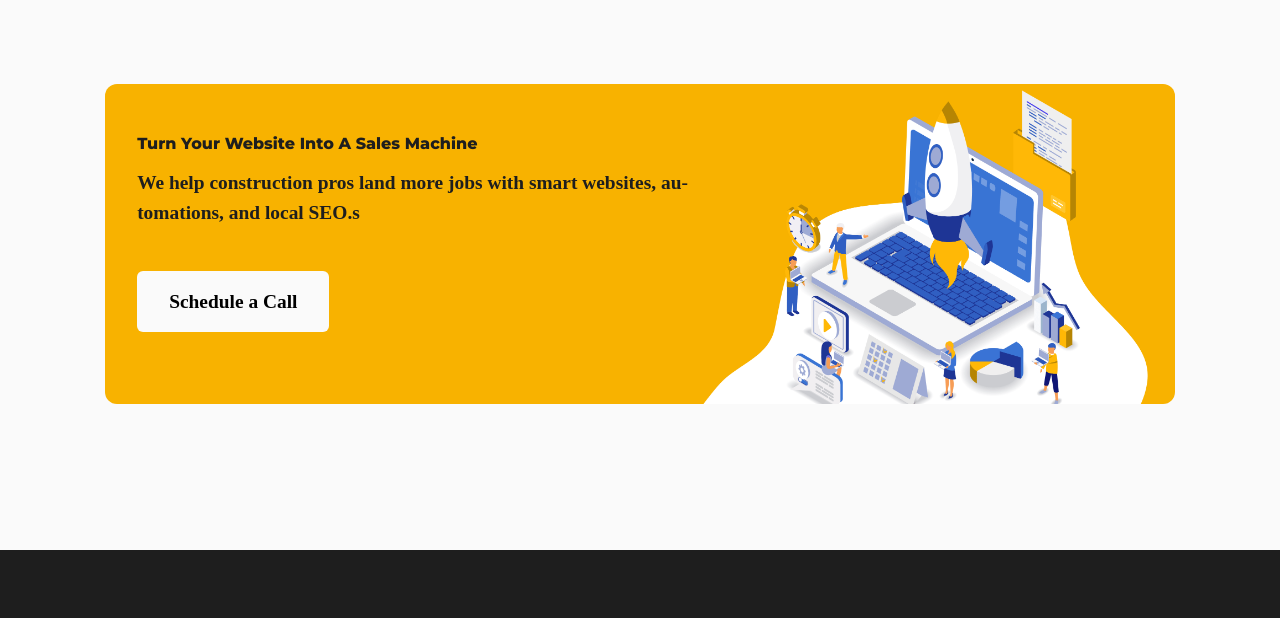
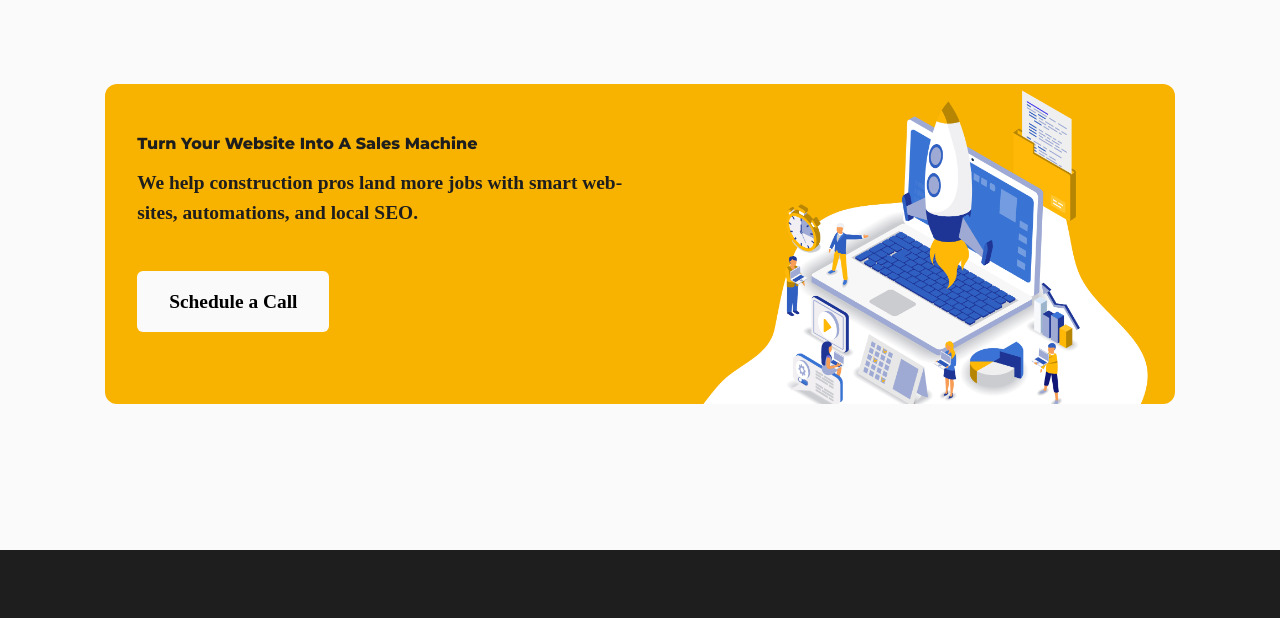
Before and after one commit to impact-web-studio/worksiteleads.com, an Astro site: page / in a window 1280 px wide. Shown: the part 5800-6418 px from the top of the page. Built offline with nearby package versions, Linux system fonts and the light colour scheme; Astro itself is replaced by a stand-in of ours.

Commit message:
increase cta header width

```diff
--- a/src/components/sections/shared/CTA.astro
+++ b/src/components/sections/shared/CTA.astro
@@ -13,16 +13,16 @@ import Button from '@/components/ui/buttons/Button.astro';
 			<div
 				class="flex flex-col lg:flex-row lg:items-center lg:justify-between h-full"
 			>
-				<div
-					class="left lg:flex-1 md:max-w-[70%] xl:max-w-[55%] z-10 relative flex flex-col lg:gap-5"
-				>
+				<div class="left lg:flex-1 z-10 relative flex flex-col lg:gap-5">
 					<div class="flex flex-col gap-3 mb-6">
-						<h2 class="heading-l2 capitalize">
+						<h2
+							class="heading-l2 capitalize md:max-w-[80%] lg:max-w-[70%] xl:max-w-[65%]"
+						>
 							Turn your website into a sales machine
 						</h2>
-						<p class="wsl-text-lg">
+						<p class="wsl-text-lg md:max-w-[360px] text-wrap lg:max-w-[500px]">
 							We help construction pros land more jobs with smart websites,
-							automations, and local SEO.s
+							automations, and local SEO.
 						</p>
 					</div>
 					<Button
```
